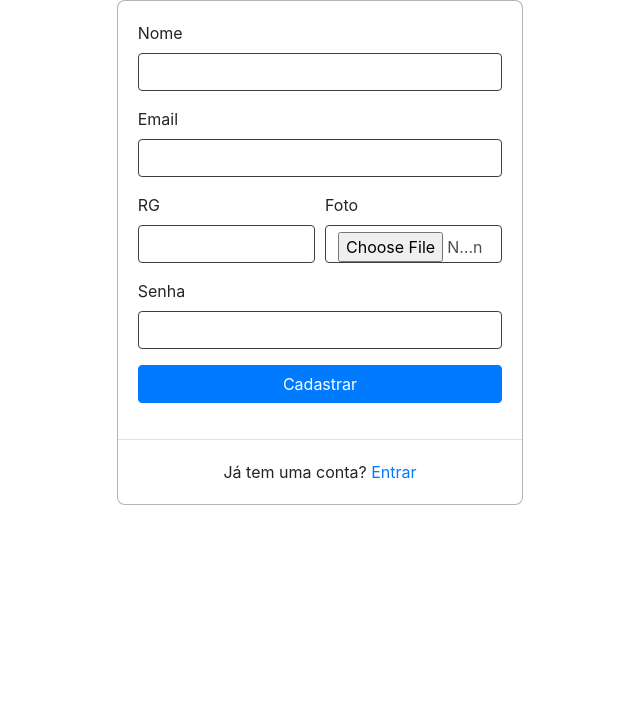
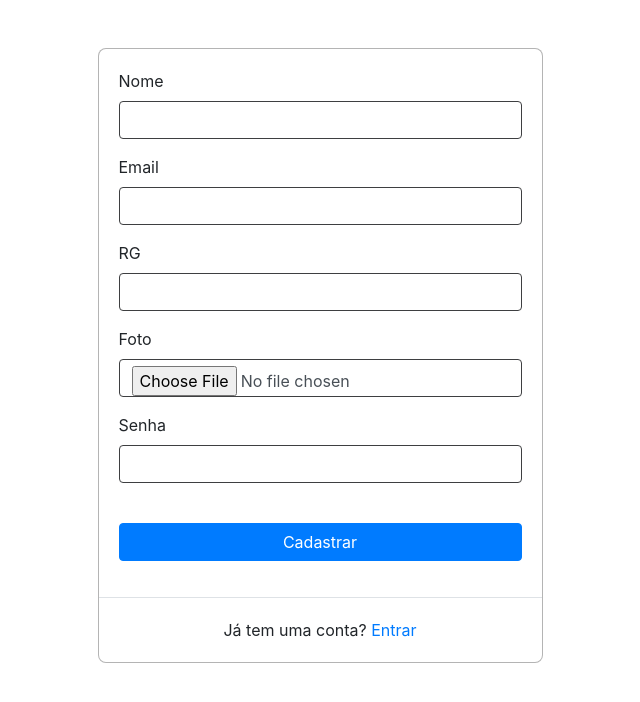
Before and after one commit to eduardofgomes/tcc, a plain HTML site: page src/usuario/cadastro.html in a window 1280 px wide. Shown: the whole page, without its empty margins (320-960 px from the left). Drawn offline with Linux system fonts and the light colour scheme.

Commit message:
19.05 - part 2

```diff
--- a/src/usuario/cadastro.html
+++ b/src/usuario/cadastro.html
@@ -12,46 +12,47 @@
 
 <body>
 
+<div class="container mt-5">
     <div class="row justify-content-center">
-        <div class="col-md-4">
+        <div class="col-md-5">
             <div class="card">
                 <article class="card-body">
                     <form method="POST">
                         <div class="form-row">
                             <div class="col form-group">
                                 <label>Nome</label>
-                                <input type="text" class="form-control" placeholder="">
+                                <input type="text" class="form-control" id="NOME" name="NOME">
                             </div>
                         </div>
 
                         <div class="form-group">
                             <label>Email</label>
-                            <input type="email" class="form-control" placeholder="">
+                            <input type="email" class="form-control" id="EMAIL" name="EMAIL">
                         </div>
 
-                        <div class="form-row">
-                            <div class="form-group col-md-6">
+                        <div class="form-group">
                             <label>RG</label>
-                                <input type="text" class="form-control">
+                            <input type="number" class="form-control" id="RG" name="RG">
                         </div>
 
-                            <div class="form-group col-md-6">
+                            <div class="form-group">
                                 <label>Foto</label>
-                                <input type="file" accept="image" class="form-control">
-                            </div>
+                                <input type="file" accept="image" class="form-control" placeholder="" id="FOTO" name="FOTO">
                             </div>
 
                         <div class="form-group">
                             <label>Senha</label>
-                            <input class="form-control" type="password">
+                            <input class="form-control" type="password" id="SENHA" name="SENHA">
                         </div>
 
-                        <div class="form-group">
+                        <br>
+                        <div class="form-group justify-content-end">
                             <button type="submit" class="btn btn-primary btn-block"> Cadastrar </button>
                         </div>
                     </form>
                 </article>
                 <div class="border-top card-body text-center">Já tem uma conta? <a href=""> Entrar</a></div>
+            </div>
         </div>
     </div>
 </div>
```
Also changed, not shown: img/batman.jpg (deleted). Lines whose indentation alone changed are shown as unchanged.
